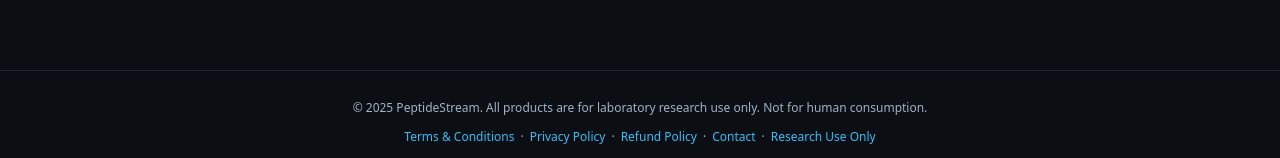
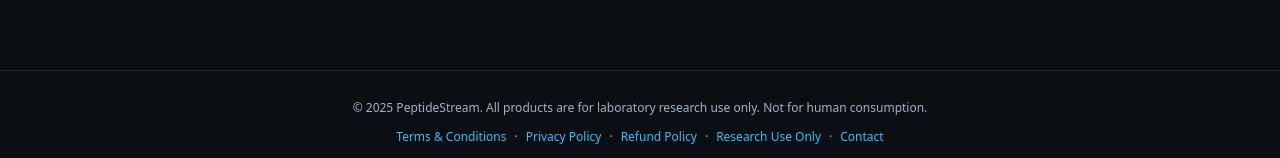
Before and after one commit to CavinKrenik/PepStream, a React (Vite) app: page / in a window 1280 px wide. Shown: the part 1361-1519 px from the top of the page. Built offline with nearby package versions, Linux system fonts and the light colour scheme.

Commit message:
Refactor footer: use shared Footer, add footer links and CSS

```diff
--- a/src/App.jsx
+++ b/src/App.jsx
@@ -1,5 +1,6 @@
 import React from 'react'
 import { Link, Outlet, useLocation } from 'react-router-dom'
+import Footer from './components/Footer.jsx'
 
 export default function App() {
   const location = useLocation()
@@ -35,24 +36,7 @@ export default function App() {
 
       <Outlet />
 
-      <footer className="site-footer">
-        <p>
-          © {new Date().getFullYear()} PeptideStream. All products are for
-          laboratory research use only. Not for human consumption.
-        </p>
-
-        <nav style={{ display: 'flex', justifyContent: 'center', flexWrap: 'wrap', gap: '6px' }}>
-          <Link to="/terms">Terms &amp; Conditions</Link>
-          <span>·</span>
-          <Link to="/privacy">Privacy Policy</Link>
-          <span>·</span>
-          <Link to="/refund">Refund Policy</Link>
-          <span>·</span>
-          <Link to="/contact">Contact</Link>
-          <span>·</span>
-          <Link to="/disclaimer">Research Use Only</Link>
-        </nav>
-      </footer>
+      <Footer />
     </>
   )
 }
--- a/src/components/Footer.jsx
+++ b/src/components/Footer.jsx
@@ -8,7 +8,7 @@ export default function Footer() {
         © {new Date().getFullYear()} PeptideStream. All products are for
         laboratory research use only. Not for human consumption.
       </p>
-      <nav className="footer-nav" style={{ display: 'flex', justifyContent: 'center', gap: 8, flexWrap: 'wrap' }}>
+      <nav className="footer-nav" aria-label="Footer navigation">
         <Link to="/terms">Terms &amp; Conditions</Link>
         <span>·</span>
         <Link to="/privacy">Privacy Policy</Link>
--- a/src/styles.css
+++ b/src/styles.css
@@ -304,6 +304,21 @@ textarea {
   font-size: 12px;
 }
 
+.footer-nav{
+  display:flex;
+  justify-content:center;
+  gap:8px;
+  flex-wrap:wrap;
+  align-items:center;
+  margin-top:8px;
+}
+.footer-nav a{
+  color:var(--accent);
+  text-decoration:none;
+}
+.footer-nav a:hover{ text-decoration:underline; }
+.footer-nav span{ color:var(--muted); }
+
 /* ========== GRID ON DESKTOP ========== */
 
 @media (min-width: 768px) {
```
